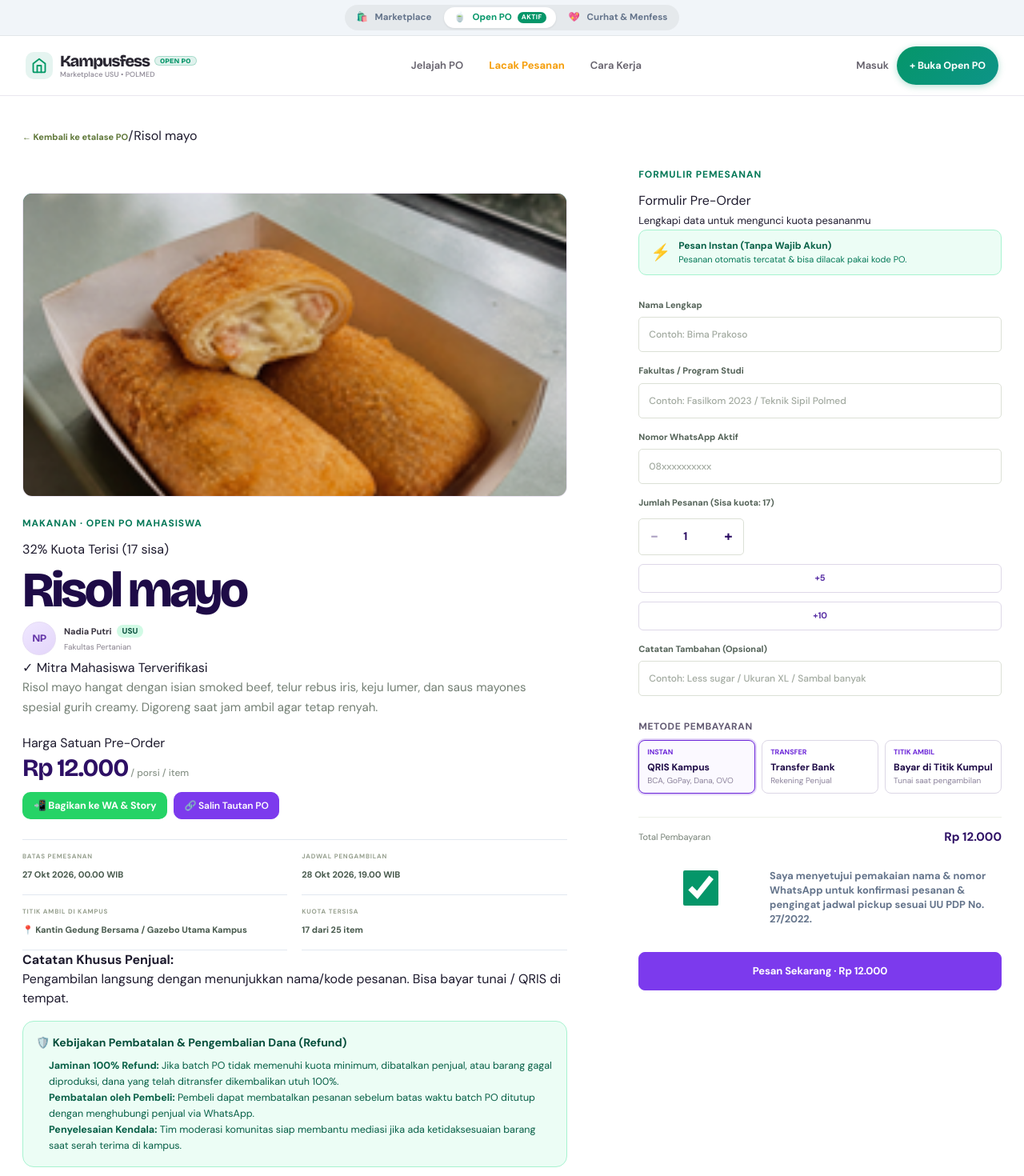
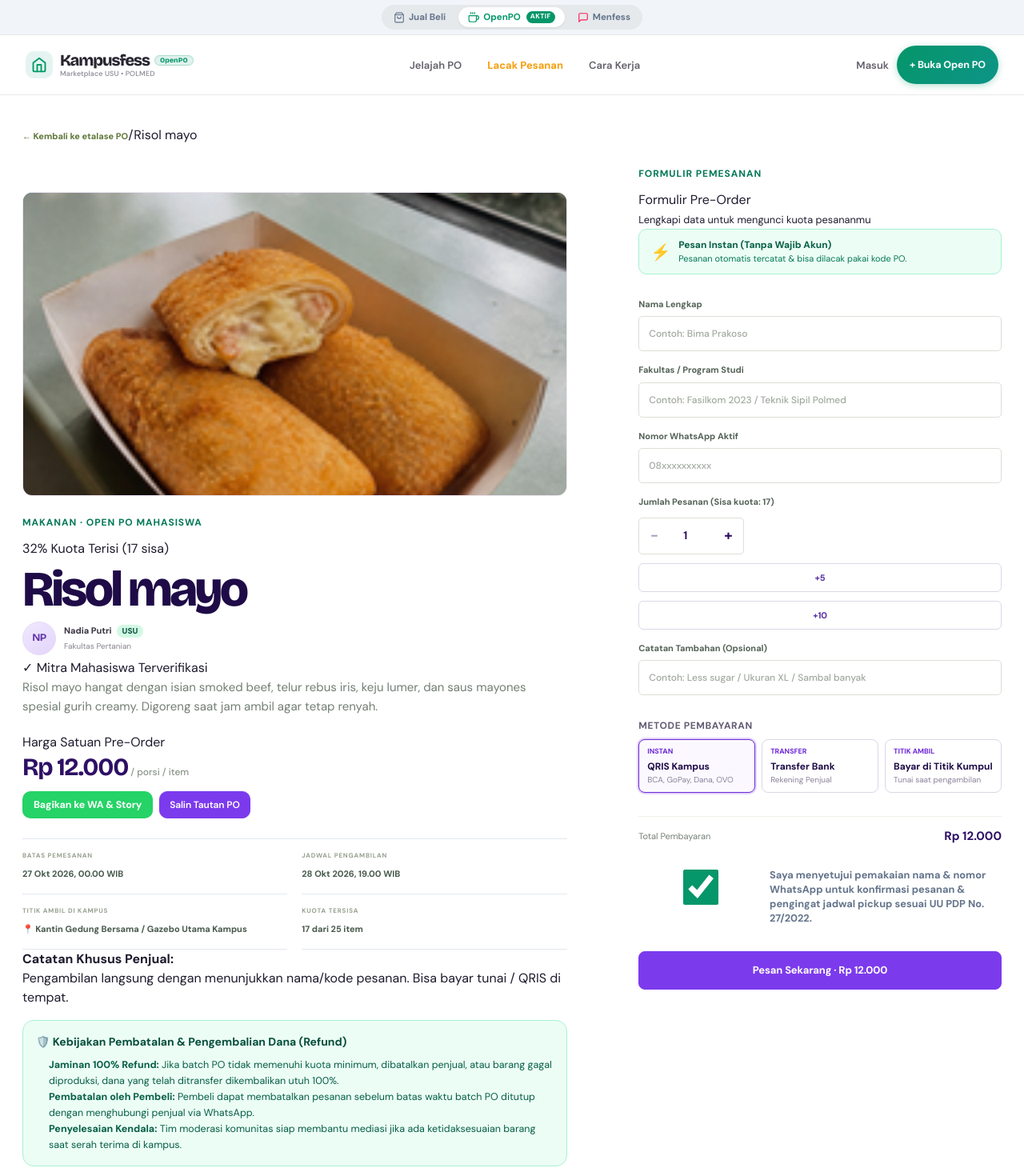
Before and after one commit to ridhopasii/open-po, a Next.js app: page /po/sample-1 in a window 1280 px wide. Shown: the top 1470 px of the page at 80% size. Built offline with nearby package versions, Linux system fonts and the light colour scheme; no server answers; the database is empty.

Commit message:
feat(ux): unify brand labels to Kampusfess & OpenPO and clean decorative emojis

```diff
--- a/src/app/po/[batchId]/page.tsx
+++ b/src/app/po/[batchId]/page.tsx
@@ -151,7 +151,7 @@ export default async function OrderPage({ params }: PageProps) {
     statusBadgeBg = "#dc2626";
   } else if (hoursToClose <= 24 && hoursToClose > 0) {
     const hoursLeft = Math.max(1, Math.ceil(hoursToClose));
-    statusBadgeLabel = `⚡ Segera Tutup (<${hoursLeft} Jam)`;
+    statusBadgeLabel = `Segera Tutup (<${hoursLeft} Jam)`;
     statusBadgeBg = "#d97706";
   } else if (batch.status === "upcoming") {
     statusBadgeLabel = "Segera Dibuka";
--- a/src/components/seller-dashboard-view.tsx
+++ b/src/components/seller-dashboard-view.tsx
@@ -616,7 +616,7 @@ export function SellerDashboardView({
                           onClick={() => copyPoLink(batch.id, batch.product.name)}
                           title="Salin tautan halaman PO untuk dibagikan"
                         >
-                          🔗 Salin Link
+                          Salin Tautan
                         </button>
                         <button
                           type="button"
@@ -627,7 +627,7 @@ export function SellerDashboardView({
                           }}
                           title="Buka generator broadcast WhatsApp untuk batch ini"
                         >
-                          📢 Format WA
+                          Format WA
                         </button>
                         <button
                           type="button"
--- a/src/components/share-po-button.tsx
+++ b/src/components/share-po-button.tsx
@@ -64,7 +64,7 @@ export function SharePoButton({
           borderRadius: "10px",
         }}
       >
-        <span>📲 Bagikan ke WA &amp; Story</span>
+        <span>Bagikan ke WA &amp; Story</span>
       </a>
 
       <button
@@ -79,7 +79,7 @@ export function SharePoButton({
           borderRadius: "10px",
         }}
       >
-        {copied ? "✓ Tautan Tersalin" : "🔗 Salin Tautan PO"}
+        {copied ? "Tautan Tersalin" : "Salin Tautan PO"}
       </button>
     </div>
   );
--- a/src/components/site-header.tsx
+++ b/src/components/site-header.tsx
@@ -33,26 +33,26 @@ export async function SiteHeader() {
           <a
             href="https://www.jualbeliusupolmed.web.id"
             className="ecosystem-pill-item"
-            title="Ke Marketplace Barang Bekas"
+            title="Ke Marketplace Jual Beli"
           >
-            <span className="icon">🛍️</span>
-            <span>Marketplace</span>
+            <svg className="w-3.5 h-3.5" viewBox="0 0 24 24" fill="none" stroke="currentColor" strokeWidth="2" strokeLinecap="round" strokeLinejoin="round"><path d="M6 2L3 6v14a2 2 0 0 0 2 2h14a2 2 0 0 0 2-2V6l-3-4z"/><line x1="3" y1="6" x2="21" y2="6"/><path d="M16 10a4 4 0 0 1-8 0"/></svg>
+            <span>Jual Beli</span>
           </a>
           <div
             className="ecosystem-pill-item active"
-            title="Sedang di Open PO Kampus"
+            title="Sedang di OpenPO Kampus"
           >
-            <span className="icon">🍵</span>
-            <span>Open PO</span>
+            <svg className="w-3.5 h-3.5 text-emerald-600" viewBox="0 0 24 24" fill="none" stroke="currentColor" strokeWidth="2" strokeLinecap="round" strokeLinejoin="round"><path d="M18 8h1a4 4 0 0 1 0 8h-1"/><path d="M2 8h16v9a4 4 0 0 1-4 4H6a4 4 0 0 1-4-4V8z"/><line x1="6" y1="1" x2="6" y2="4"/><line x1="10" y1="1" x2="10" y2="4"/><line x1="14" y1="1" x2="14" y2="4"/></svg>
+            <span>OpenPO</span>
             <span className="ecosystem-live-badge">AKTIF</span>
           </div>
           <a
             href="https://www.jualbeliusupolmed.web.id/mading"
             className="ecosystem-pill-item"
-            title="Ke Curhat & Menfess Kampus"
+            title="Ke Menfess Kampus"
           >
-            <span className="icon">💖</span>
-            <span>Curhat &amp; Menfess</span>
+            <svg className="w-3.5 h-3.5 text-rose-500" viewBox="0 0 24 24" fill="none" stroke="currentColor" strokeWidth="2" strokeLinecap="round" strokeLinejoin="round"><path d="M21 15a2 2 0 0 1-2 2H7l-4 4V5a2 2 0 0 1 2-2h14a2 2 0 0 1 2 2z"/></svg>
+            <span>Menfess</span>
           </a>
         </div>
       </div>
@@ -76,7 +76,7 @@ export async function SiteHeader() {
           <div className="brand-copy">
             <div className="brand-title-row">
               <span className="brand-name">Kampusfess</span>
-              <span className="brand-campus-pill">OPEN PO</span>
+              <span className="brand-campus-pill">OpenPO</span>
             </div>
             <small>Marketplace USU • POLMED</small>
           </div>
```
